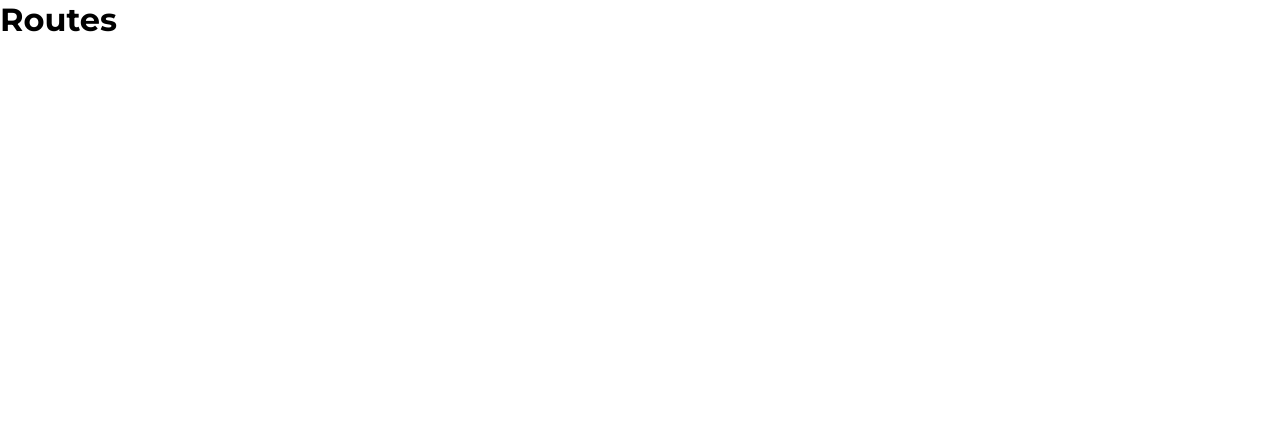
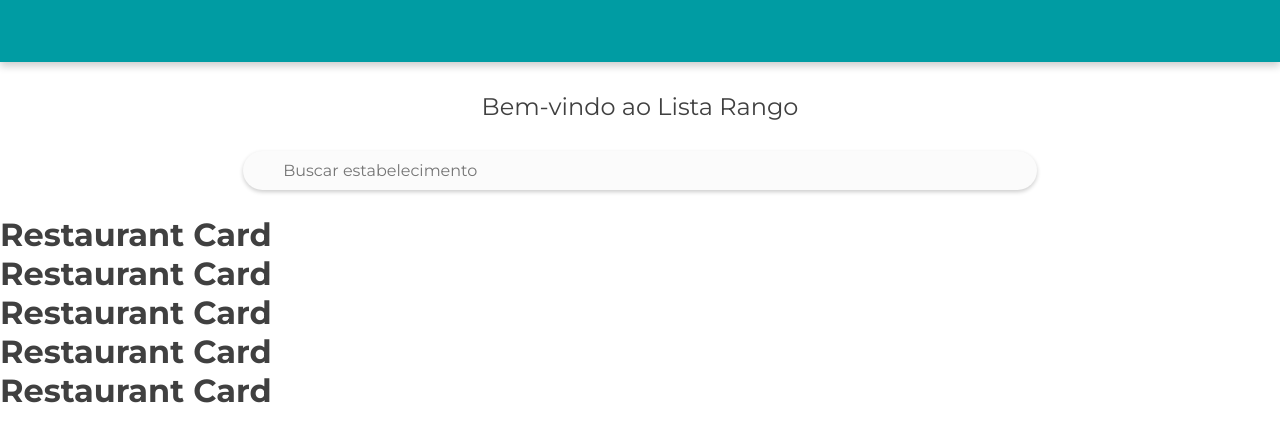
Before and after one commit to FabianaMendes/goomer-lista-rango, a React (Create React App) app: page / in a window 1280 px wide. Shown: the top 442 px of the page. Built offline with nearby package versions, Linux system fonts and the light colour scheme.

Commit message:
Create Pages, Routes, theme and some components

```diff
--- a/package.json
+++ b/package.json
@@ -8,6 +8,8 @@
     "@testing-library/user-event": "^12.8.3",
     "react": "^17.0.2",
     "react-dom": "^17.0.2",
+    "react-icons": "^4.2.0",
+    "react-router-dom": "^5.2.0",
     "react-scripts": "4.0.3",
     "styled-components": "^5.3.0",
     "web-vitals": "^1.1.2"
--- /dev/null
+++ b/src/components/Layout/index.js
@@ -0,0 +1,12 @@
+import React from 'react';
+
+import { Container, Header } from './styles';
+
+export default function Layout({children}) {
+    return(
+        <Container>
+            <Header/>
+            {children}
+        </Container>
+    );
+}
--- /dev/null
+++ b/src/components/Layout/styles.js
@@ -0,0 +1,14 @@
+import styled from 'styled-components';
+
+export const Container = styled.div``;
+
+export const Header = styled.div`
+    background-color: #009CA3;
+
+    height: 62px;
+    width: 100%;
+
+    top: 0;
+
+    box-shadow: 0 4px 8px 0px rgba(0, 0, 0, .2);
+`;
--- /dev/null
+++ b/src/components/RestaurantCard/index.js
@@ -0,0 +1,5 @@
+export default function RestaurantCard() {
+    return(
+        <h1>Restaurant Card</h1>
+    );
+}
--- /dev/null
+++ b/src/pages/Home/index.js
@@ -0,0 +1,23 @@
+import React from 'react';
+
+import RestaurantCard from '../../components/RestaurantCard';
+
+import { Container, Header, Title, ListContainer } from './styles';
+
+export default function Home() {
+    return (
+        <Container>
+            <Header>
+                <Title>Bem-vindo ao Lista Rango</Title>
+                <input type="search" placeholder="Buscar estabelecimento"/>
+            </Header>
+            <ListContainer>
+                <RestaurantCard/>
+                <RestaurantCard/>
+                <RestaurantCard/>
+                <RestaurantCard/>
+                <RestaurantCard/>
+            </ListContainer>
+        </Container>
+    );
+}
--- /dev/null
+++ b/src/pages/Home/styles.js
@@ -0,0 +1,35 @@
+import styled from 'styled-components';
+
+export const Container = styled.div`
+    color: ${props => props.theme.colors.black};
+`;
+
+export const Header = styled.div`
+    display: flex;
+    flex-direction: column;
+    align-items: center;
+
+    margin-bottom: 25px;
+
+    > input {
+        font-size: 16px;
+
+        padding: 10px 40px;
+
+        border-radius: 45px;
+        background-color: ${props => props.theme.colors.tertiary};
+        box-shadow: 0 2px 4px 0px rgba(0, 0, 0, .2);
+
+        width: 62%;
+    }
+`;
+
+export const Title = styled.h1`
+    font-size: 24px;
+    font-weight: 400;
+
+    margin: 30px 0;
+`;
+
+export const ListContainer = styled.div`
+`;
--- /dev/null
+++ b/src/pages/RestaurantPage/index.js
@@ -0,0 +1,5 @@
+export default function RestaurantPage() {
+    return(
+        <h1>Restaurant</h1>
+    );
+}
--- a/src/routes/index.js
+++ b/src/routes/index.js
@@ -1,7 +1,19 @@
+import React from 'react';
+import {BrowserRouter, Switch, Route } from 'react-router-dom'
 
+import Layout from '../components/Layout';
+import Home from '../pages/Home';
+import RestaurantPage from '../pages/RestaurantPage';
 
 export default function Routes() {
     return(
-        <h1>Routes</h1>
+        <BrowserRouter>
+            <Layout>
+                <Switch>
+                    <Route path="/" component={Home}/>
+                    <Route path="/:type" component={RestaurantPage}/>
+                </Switch>
+            </Layout>
+        </BrowserRouter>
     )
 }
--- /dev/null
+++ b/src/styles/theme.js
@@ -0,0 +1,18 @@
+const standard = {
+    title: 'standard',
+
+    colors: {
+        primary: '#009CA3',
+        secondary: '#E6E6E6',
+        tertiary: '#FBFBFB',
+
+        white: '#FFF',
+        black: '#404040',
+        gray: '#989898',
+
+        success: '#2B0D61',
+        info: '#B5ABD4',
+    }
+}
+
+export default standard;
```
Also changed, not shown: src/App.js (+5 -2 lines), src/components/RestaurantCard/styles.js (added), src/pages/RestaurantPage/styles.js (added), 1 other file (tests, documents, lock files or other folders).
